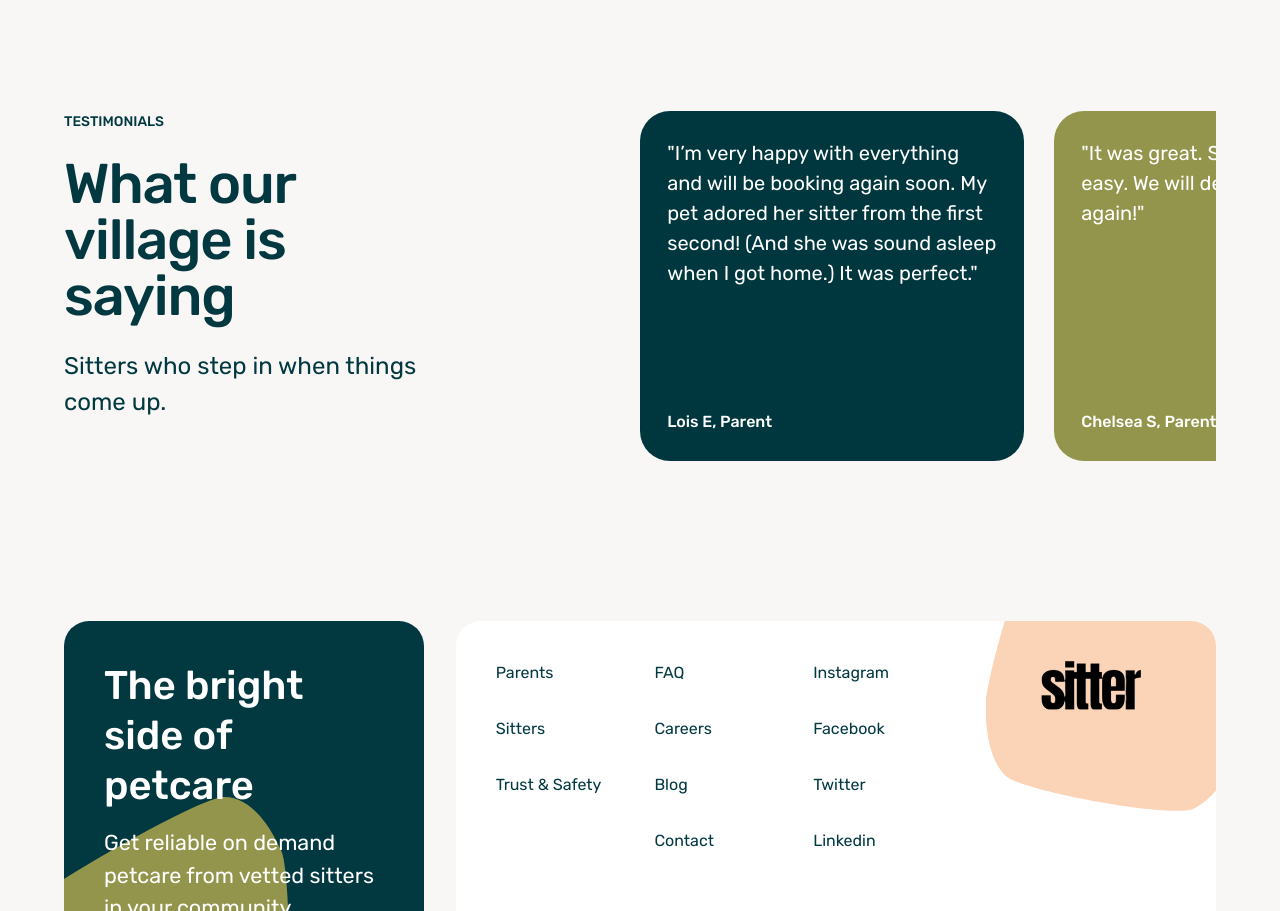
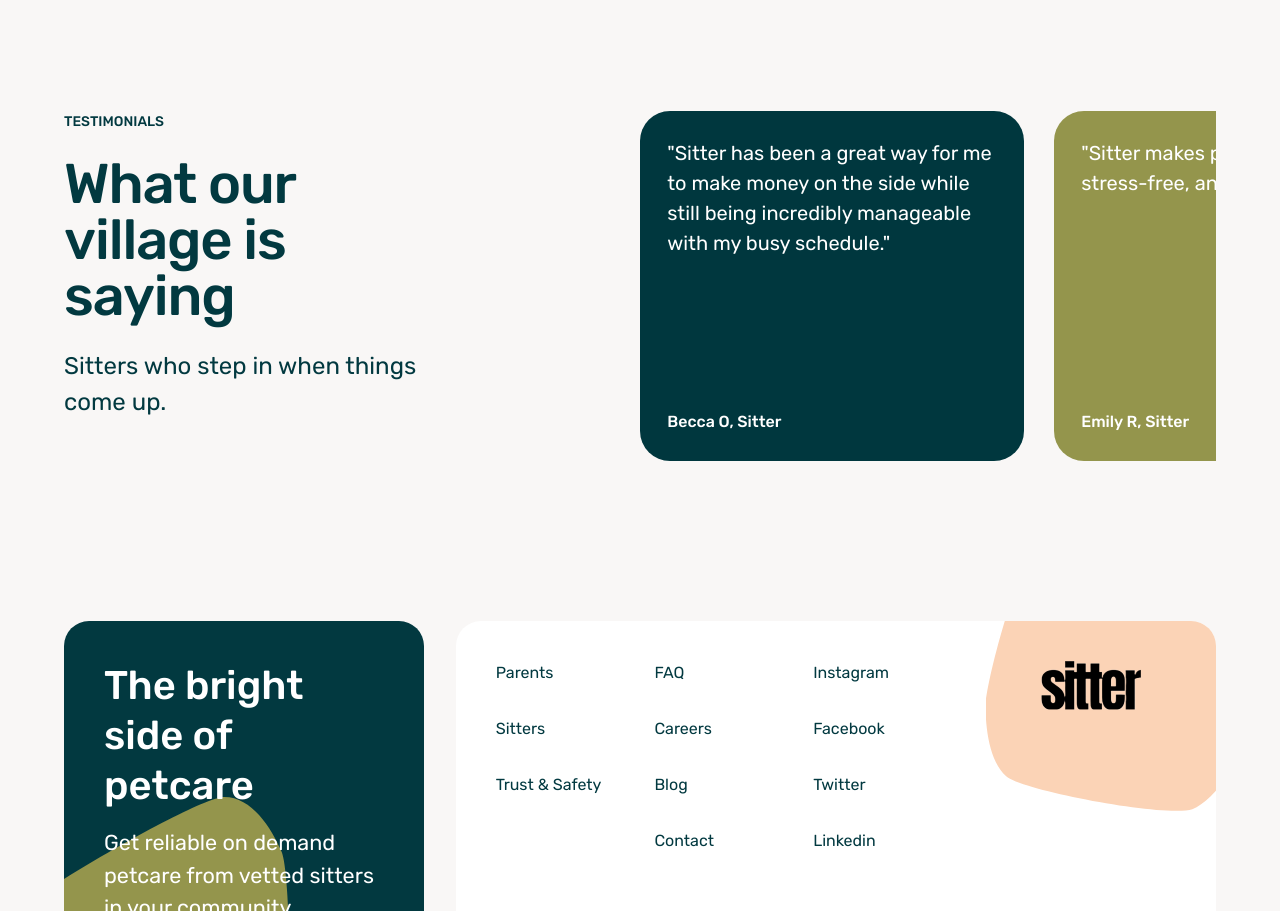
Before and after one commit to samsonc89/otter-replica, a React (Vite) app: page /otter-replica/sitters in a window 1280 px wide. Shown: the part 2220-3131 px from the top of the page. Built offline with nearby package versions, Linux system fonts and the light colour scheme.

Commit message:
Update filter on testimonial section

```diff
--- a/src/pages/SittersPage.jsx
+++ b/src/pages/SittersPage.jsx
@@ -23,7 +23,7 @@ function Sitters() {
         <Header props={content} />
         <How />
         <CTA props={content} />
-        <Testimonials filter={"Parent"} />
+        <Testimonials filter={"Sitter"} />
       </MainLayout>
     </>
   );
```
